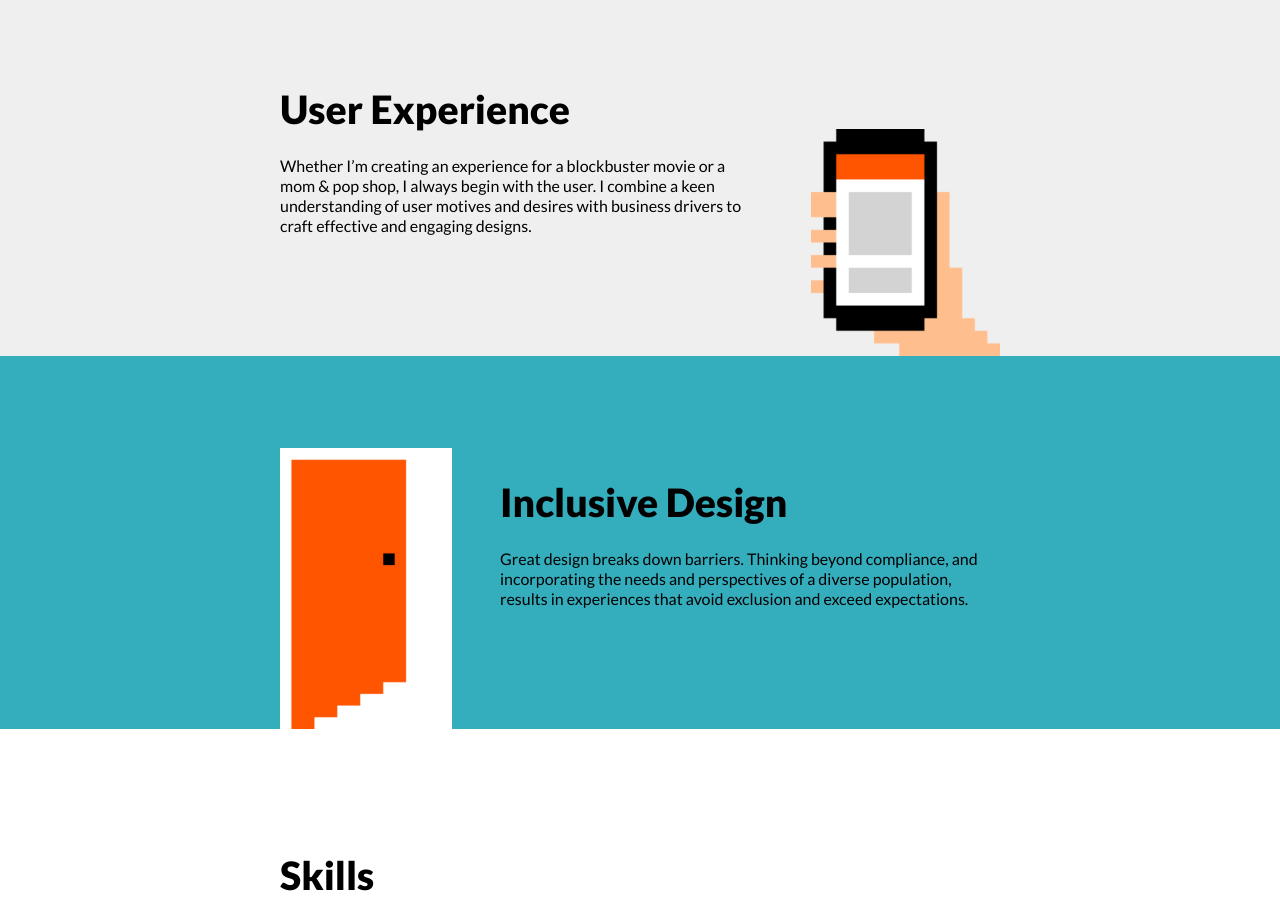
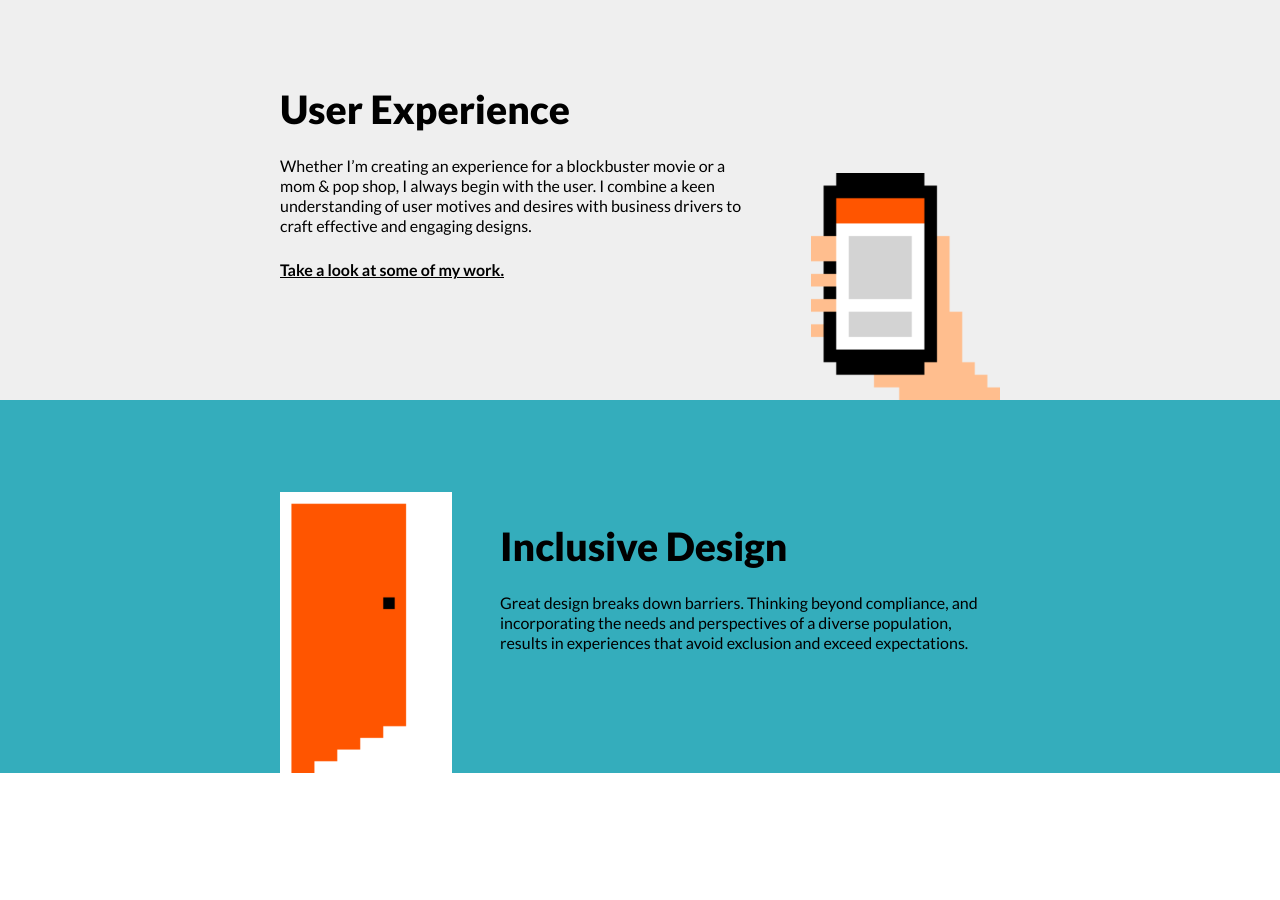
Before and after one commit to simonswiss/kingpixel-demo, a Jekyll site: the page built from index.html, in a window 1280 px wide and 900 px high, scrolled down 513 px. Built offline with Jekyll 4.4.1, drawn with Linux system fonts in a browser that asks for light colours.

Commit message:
adds link to work section.

```diff
--- a/index.html
+++ b/index.html
@@ -18,6 +18,7 @@ layout: default
         <div class="copy">
             <h2>User Experience</h2>
             <p>Whether I’m creating an experience for a blockbuster movie or a mom & pop shop, I always begin with the user. I combine a keen understanding of user motives and desires with business drivers to craft effective and engaging designs.</p>
+            <p><a href="/work">Take a look at some of my work.</a></p>
         </div>
         <div class="image end">
             <img alt="original pixel art illustration of a hand holding a smart phone" src="/images/handheld.png" width="189" height="227">
```
